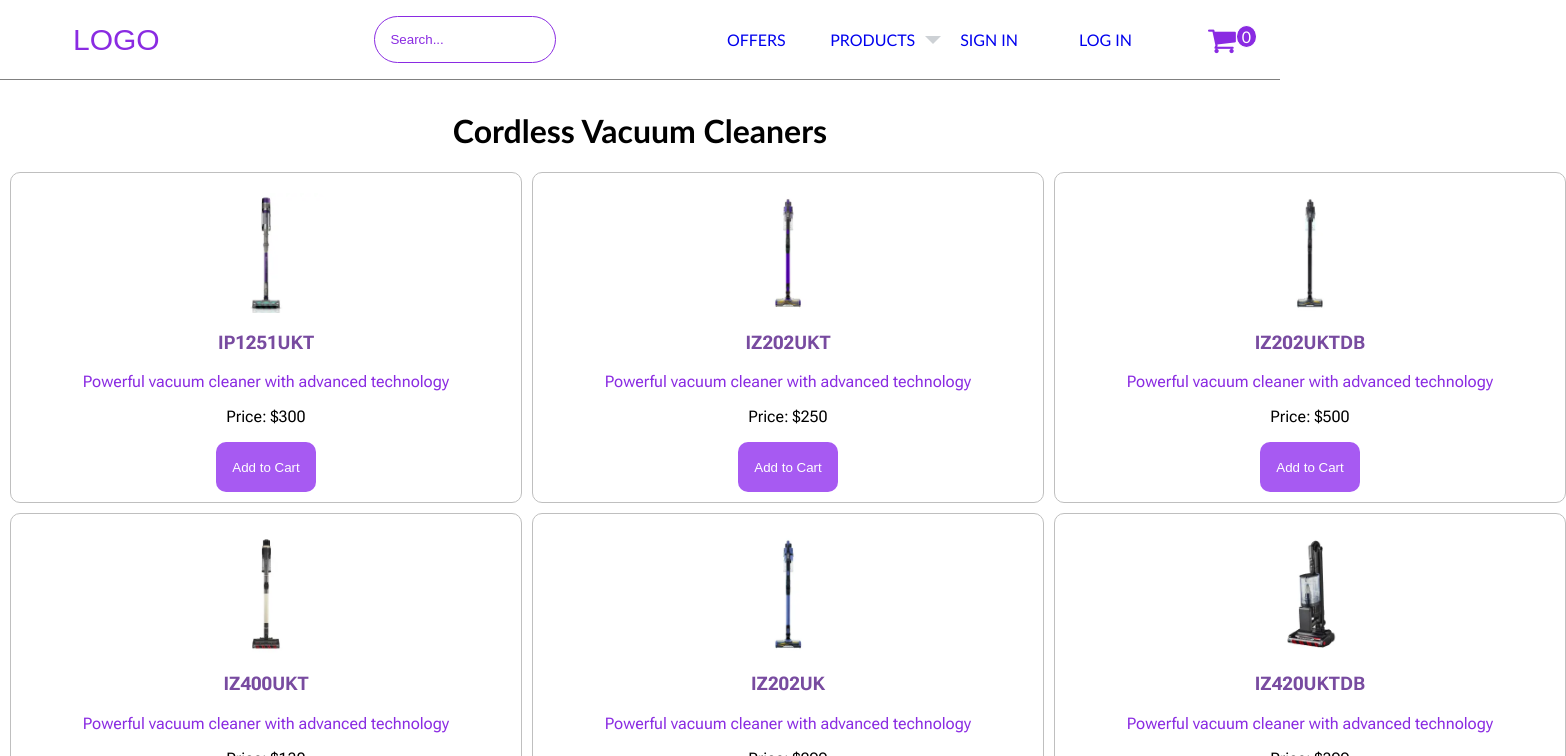
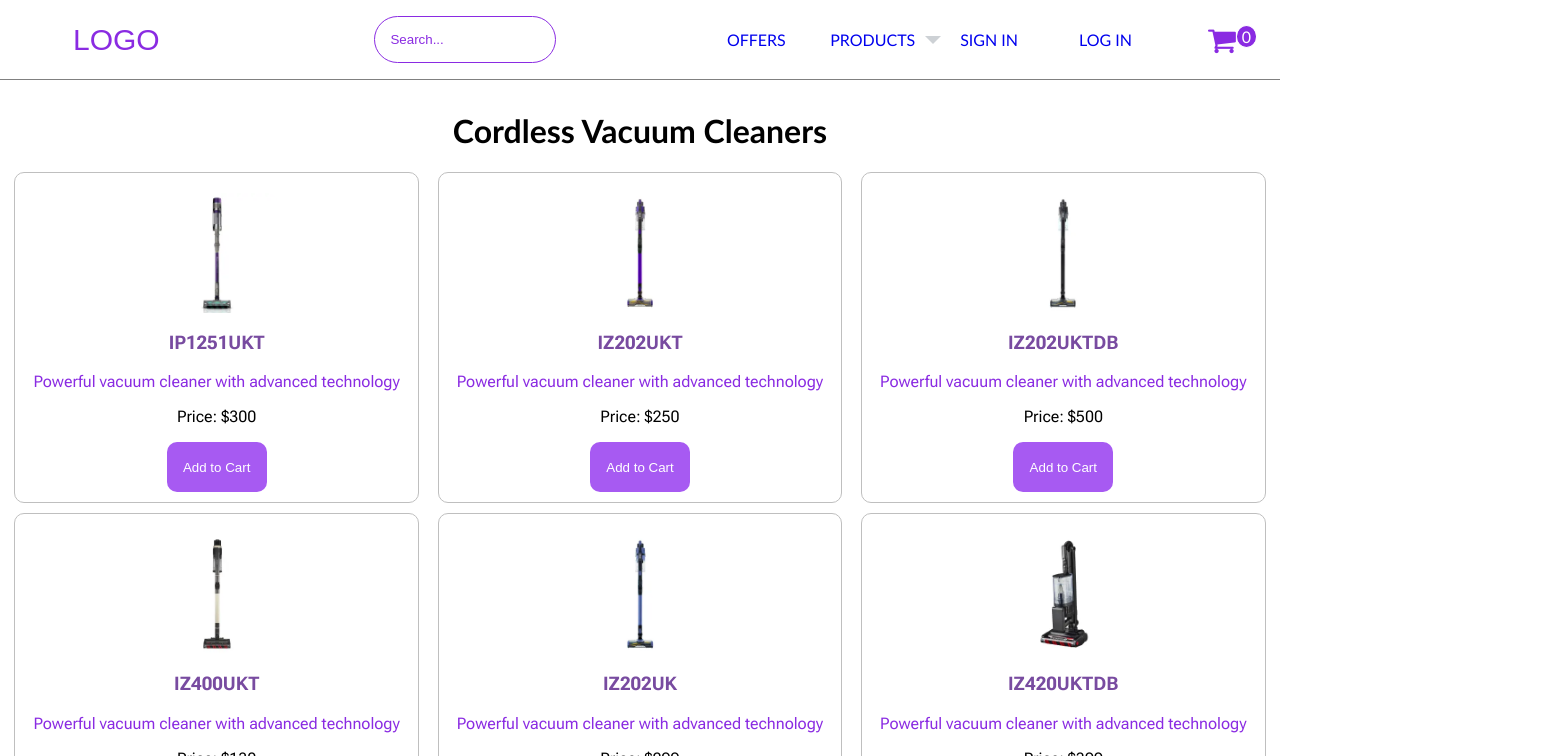
Before and after one commit to ioanTudo/hooverShop, a React (Create React App) app: page /hooverShop/cordless-hoovers in a window 1280 px wide. Shown: the top 756 px of the page, 1566 px wide, since content can reach past the window. Built offline with nearby package versions, Linux system fonts and the light colour scheme; a web font is replaced by a local one.

Commit message:
fixing the width on @media 1200px

```diff
--- a/src/pages/cordedVacPage/products.css
+++ b/src/pages/cordedVacPage/products.css
@@ -92,6 +92,6 @@
     grid-template-columns: 1fr 1fr 1fr;
   }
   .product_item {
-    width: 500px;
+    width: 95%;
   }
 }
```
